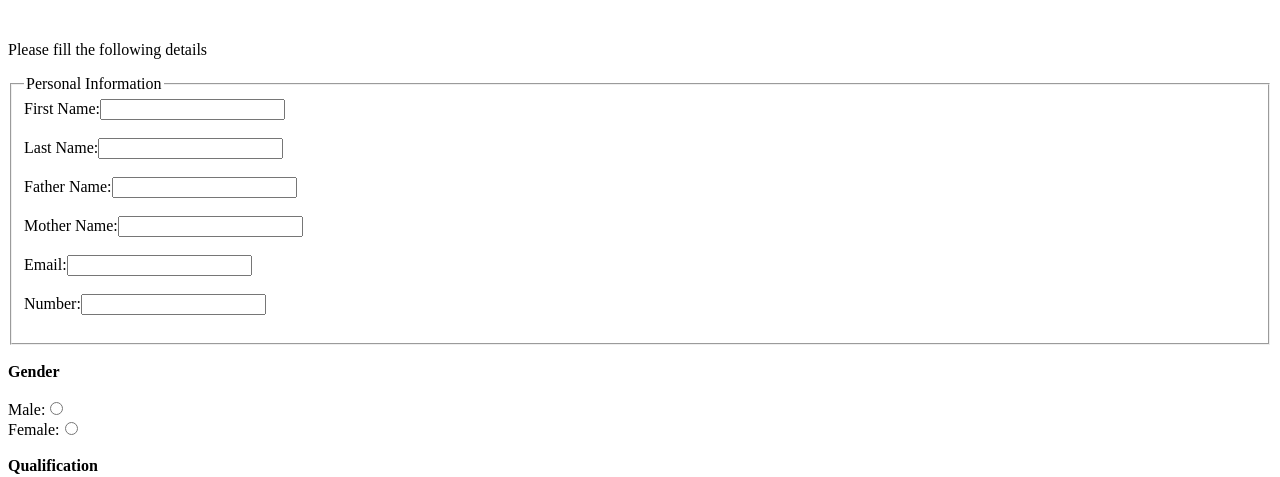
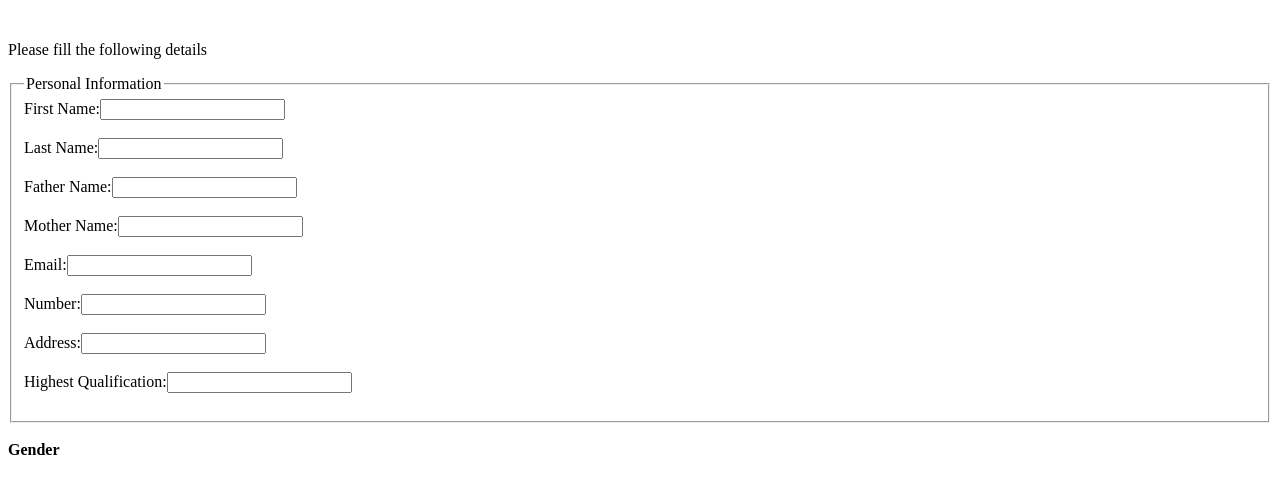
Before and after one commit to Nidhiidubey/registration-form.github.io, a plain HTML site: page index.html in a window 1280 px wide. Shown: the part 280-757 px from the top of the page. Drawn offline with Linux system fonts and the light colour scheme.

Commit message:
Update index.html

```diff
--- a/index.html
+++ b/index.html
@@ -20,6 +20,10 @@
 <br>
 <label>Number:<input type = "text" name = "Number" value = " "/></label></br>
 <br>
+<label>Address:<input type = "text" name = Address"/></label></br>
+<br>
+<label>Highest Qualification:<input type = "text" name = Highest Qualification"/></label></br>
+<br>
 </fieldset>
 <br>
 <b>Gender</b><br><br>
```
